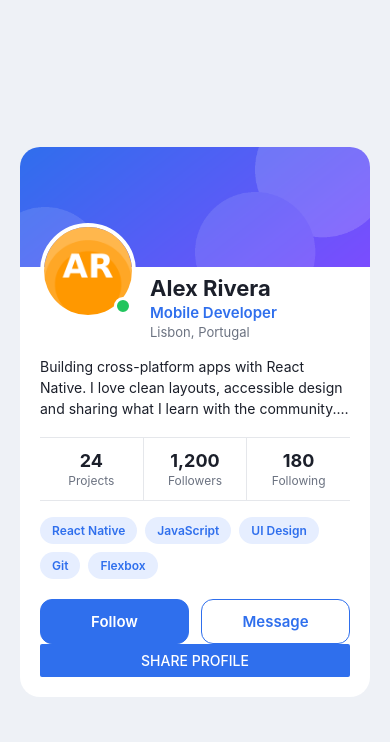
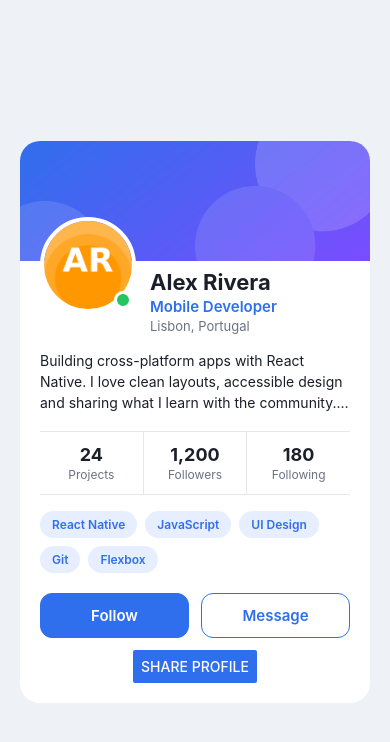
Before and after one commit to Mor4n/02-Practical-task-Handling-events-Work-with-state, a React Native app: screen / in a window 390 px wide. Shown: the top 742 px of the page. Built offline with nearby package versions, Linux system fonts and the light colour scheme.

Commit message:
step 2: pressed feedback and conditional styles

```diff
--- a/App.js
+++ b/App.js
@@ -110,10 +110,10 @@ export default function App() {
                 STEP 2: give them visual feedback with the style function (pressed).
                 STEP 3: make the Follow button toggle between 'Follow' and 'Following'. */}
           <View style={styles.actions}>
-            <Pressable style={[styles.button, styles.buttonPrimary]} onPress={handleFollowPress}>
+            <Pressable style={( { pressed } )=> [styles.button,styles.buttonPrimary, pressed && styles.pressed]} onPress={handleFollowPress}>
               <Text style={[styles.buttonText, styles.buttonTextPrimary]}>Follow</Text>
             </Pressable>
-            <Pressable style={styles.button} onPress={handleMessagePress}>
+            <Pressable style={( { pressed } )=> [styles.button, pressed && styles.pressed]} onPress={handleMessagePress}>
               <Text style={styles.buttonText}>Message</Text>
             </Pressable>
           </View>
@@ -286,4 +286,71 @@ const styles = StyleSheet.create({
   buttonTextPrimary: {
     color: '#FFFFFF',
   },
+    buttonFollowing: {
+    backgroundColor: COLORS.primaryLight,
+  },
+  composer: {
+    marginTop: 16,
+  },
+  composerFooter: {
+    flexDirection: 'row',
+    justifyContent: 'space-between',
+    alignItems: 'center',
+    marginTop: 8,
+  },
+  counter: {
+    fontSize: 12,
+    color: COLORS.muted,
+  },
+  hint: {
+    marginTop: 8,
+    fontSize: 12,
+    color: COLORS.muted,
+  },
+  input: {
+    height: 44,
+    paddingHorizontal: 12,
+    fontSize: 15,
+    color: COLORS.text,
+    borderWidth: 1,
+    borderColor: COLORS.border,
+    borderRadius: 12,
+  },
+  link: {
+    marginTop: 4,
+    fontSize: 14,
+    fontWeight: '600',
+    color: COLORS.primary,
+  },
+  offlineBadge: {
+    backgroundColor: COLORS.offline,
+  },
+  pressed: {
+    opacity: 0.6,
+  },
+  sendButton: {
+    paddingHorizontal: 20,
+    paddingVertical: 8,
+    borderRadius: 10,
+    backgroundColor: COLORS.primary,
+  },
+  sendButtonDisabled: {
+    backgroundColor: COLORS.offline,
+  },
+  sendText: {
+    fontSize: 14,
+    fontWeight: '600',
+    color: '#FFFFFF',
+  },
+  shareWrapper: {
+    marginTop: 12,
+    alignItems: 'center',
+  },
+  tagSelected: {
+    backgroundColor: COLORS.primary,
+  },
+  tagTextSelected: {
+    color: '#FFFFFF',
+  },
+
 });
```
